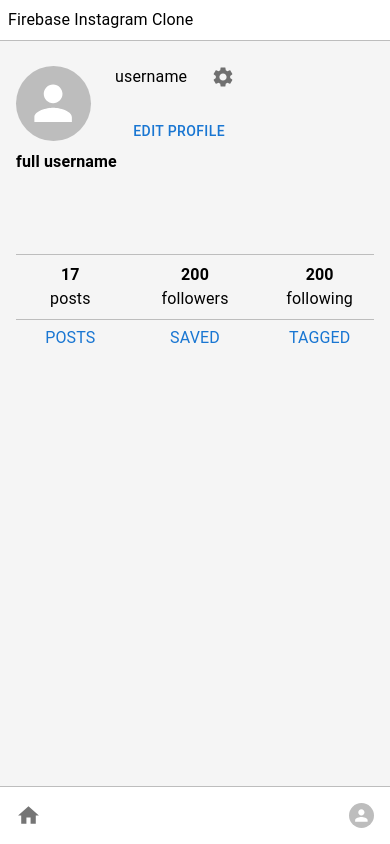
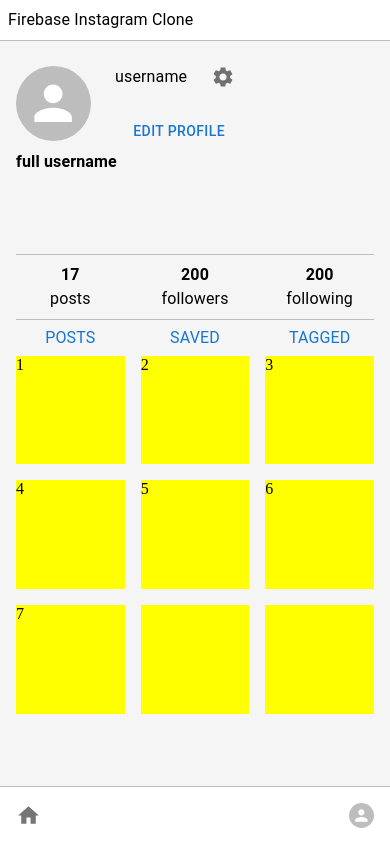
Before and after one commit to jbyomuhangi/firebase-ig-clone, a React (Create React App) app: page /profile/1 in a window 390 px wide. Built offline with nearby package versions, Linux system fonts and the light colour scheme.

Commit message:
Created responsive grid

```diff
--- a/src/components/ProfileBody/ProfileBody.tsx
+++ b/src/components/ProfileBody/ProfileBody.tsx
@@ -2,12 +2,8 @@ import { Box, Button, styled, Theme, Typography } from "@mui/material";
 import useMediaQuery from "@mui/material/useMediaQuery";
 import React from "react";
 
-// import ImageTile from "./ImageTile";
 import ExtraSmallScreenStatSummary from "../ProfileSummary/ExtraSmallScreenProfileSummary/ExtraSmallScreenStatSummary";
-
-type ProfileTab = {
-  name: string;
-};
+import SquareGrid from "../SquareGrid";
 
 const ProfileTabsContainer = styled(Box)(({ theme }) => ({
   display: "flex",
@@ -16,11 +12,11 @@ const ProfileTabsContainer = styled(Box)(({ theme }) => ({
   gap: theme.spacing(2),
 }));
 
-const profileTabs: ProfileTab[] = [
-  { name: "Posts" },
-  { name: "Saved" },
-  { name: "Tagged" },
-];
+const TabButton = styled(Button)(({ theme }) => ({
+  [theme.breakpoints.down("sm")]: {
+    flex: 1,
+  },
+}));
 
 const ProfileBody: React.FC = () => {
   const isExtraSmallScreen = useMediaQuery((theme: Theme) =>
@@ -33,38 +29,21 @@ const ProfileBody: React.FC = () => {
         {isExtraSmallScreen && <ExtraSmallScreenStatSummary />}
 
         <ProfileTabsContainer>
-          {profileTabs.map((tab) => {
-            return (
-              <Button key={tab.name} sx={{ flex: { xs: 1, sm: "unset" } }}>
-                <Typography>{tab.name}</Typography>
-              </Button>
-            );
-          })}
+          <TabButton>
+            <Typography>Posts</Typography>
+          </TabButton>
+
+          <TabButton>
+            <Typography>Saved</Typography>
+          </TabButton>
+
+          <TabButton>
+            <Typography>Tagged</Typography>
+          </TabButton>
         </ProfileTabsContainer>
       </Box>
 
-      {/* <ProfilePostsContainer>
-        <ImageTile />
-        <ImageTile />
-        <ImageTile />
-        <ImageTile />
-        <ImageTile />
-        <ImageTile />
-        <ImageTile />
-        <ImageTile />
-        <ImageTile />
-        <ImageTile />
-        <ImageTile />
-        <ImageTile />
-        <ImageTile />
-        <ImageTile />
-        <ImageTile />
-        <ImageTile />
-        <ImageTile />
-        <ImageTile />
-        <ImageTile />
-        <ImageTile />
-      </ProfilePostsContainer> */}
+      <SquareGrid />
     </Box>
   );
 };
--- /dev/null
+++ b/src/components/SquareGrid/SquareGrid.tsx
@@ -0,0 +1,58 @@
+import { Box, styled } from "@mui/material";
+import React, { useMemo } from "react";
+
+const SquareGridContainer = styled(Box)(({ theme }) => ({
+  display: "flex",
+  flexDirection: "column",
+  gap: theme.spacing(2),
+}));
+
+const GridRowContainer = styled(Box)(({ theme }) => ({
+  display: "flex",
+  gap: theme.spacing(2),
+}));
+
+const GridItemContainer = styled(Box)(() => ({
+  flex: 1,
+  aspectRatio: "1/1",
+  backgroundColor: "yellow",
+}));
+
+interface SquareGridProps {
+  data?: any[];
+  itemsPerRow?: number;
+}
+
+const SquareGrid: React.FC<SquareGridProps> = ({
+  itemsPerRow = 3,
+  data = [1, 2, 3, 4, 5, 6, 7],
+}) => {
+  const columnNumbers = useMemo(() => {
+    const columnCount = Math.ceil(data.length / itemsPerRow);
+    return Array.from(Array(columnCount).keys());
+  }, [data.length, itemsPerRow]);
+
+  const rowNumbers = useMemo(() => {
+    return Array.from(Array(itemsPerRow).keys());
+  }, [itemsPerRow]);
+
+  return (
+    <SquareGridContainer>
+      {columnNumbers.map((columnNumber) => {
+        return (
+          <GridRowContainer key={columnNumber}>
+            {rowNumbers.map((rowNumber) => {
+              const itemIndex = columnNumber * itemsPerRow + rowNumber;
+              const item = data[itemIndex];
+              return (
+                <GridItemContainer key={rowNumber}>{item}</GridItemContainer>
+              );
+            })}
+          </GridRowContainer>
+        );
+      })}
+    </SquareGridContainer>
+  );
+};
+
+export default SquareGrid;
--- /dev/null
+++ b/src/components/SquareGrid/index.ts
@@ -0,0 +1 @@
+export { default } from "./SquareGrid";
```
Also changed, not shown: src/components/ProfileBody/ImageTile.tsx (deleted, +0 -16 lines).
